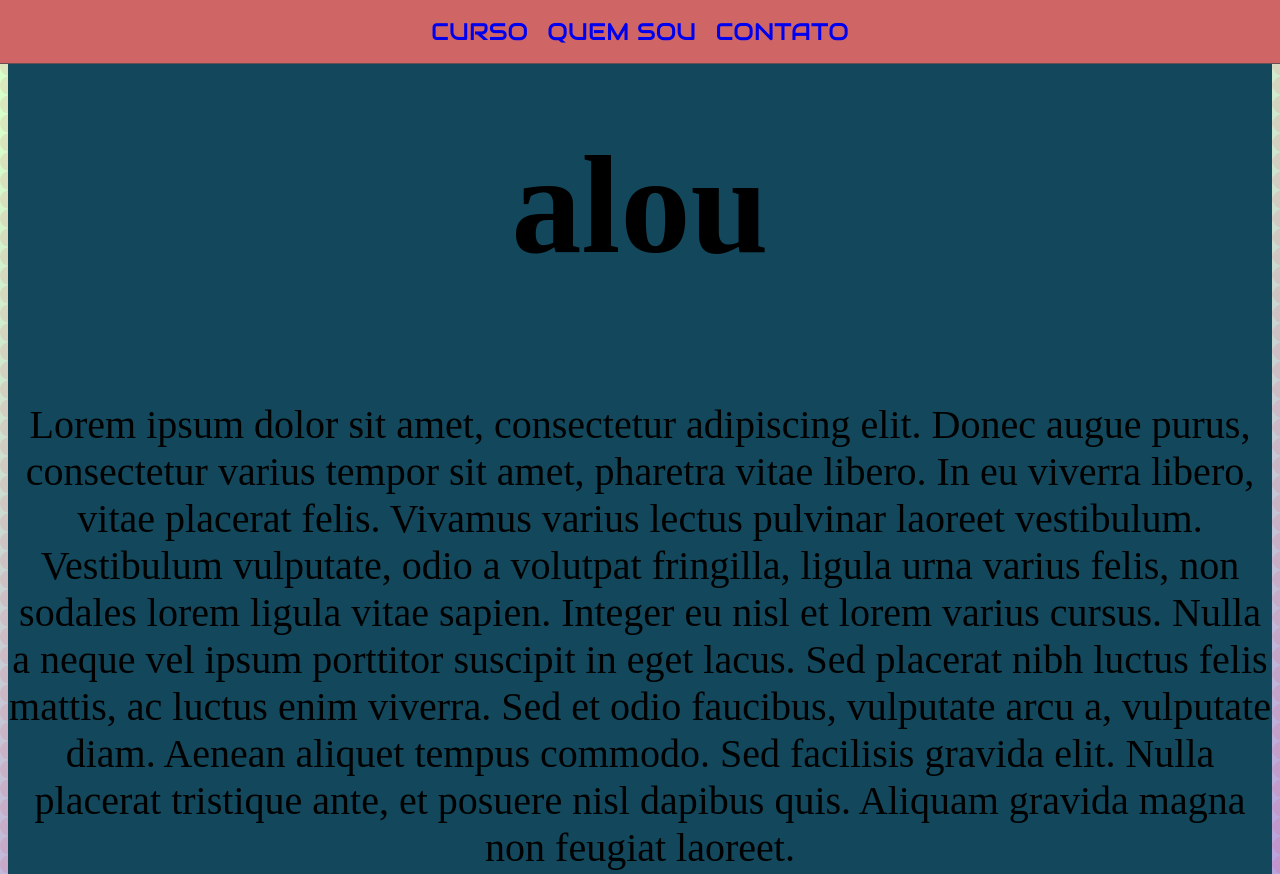
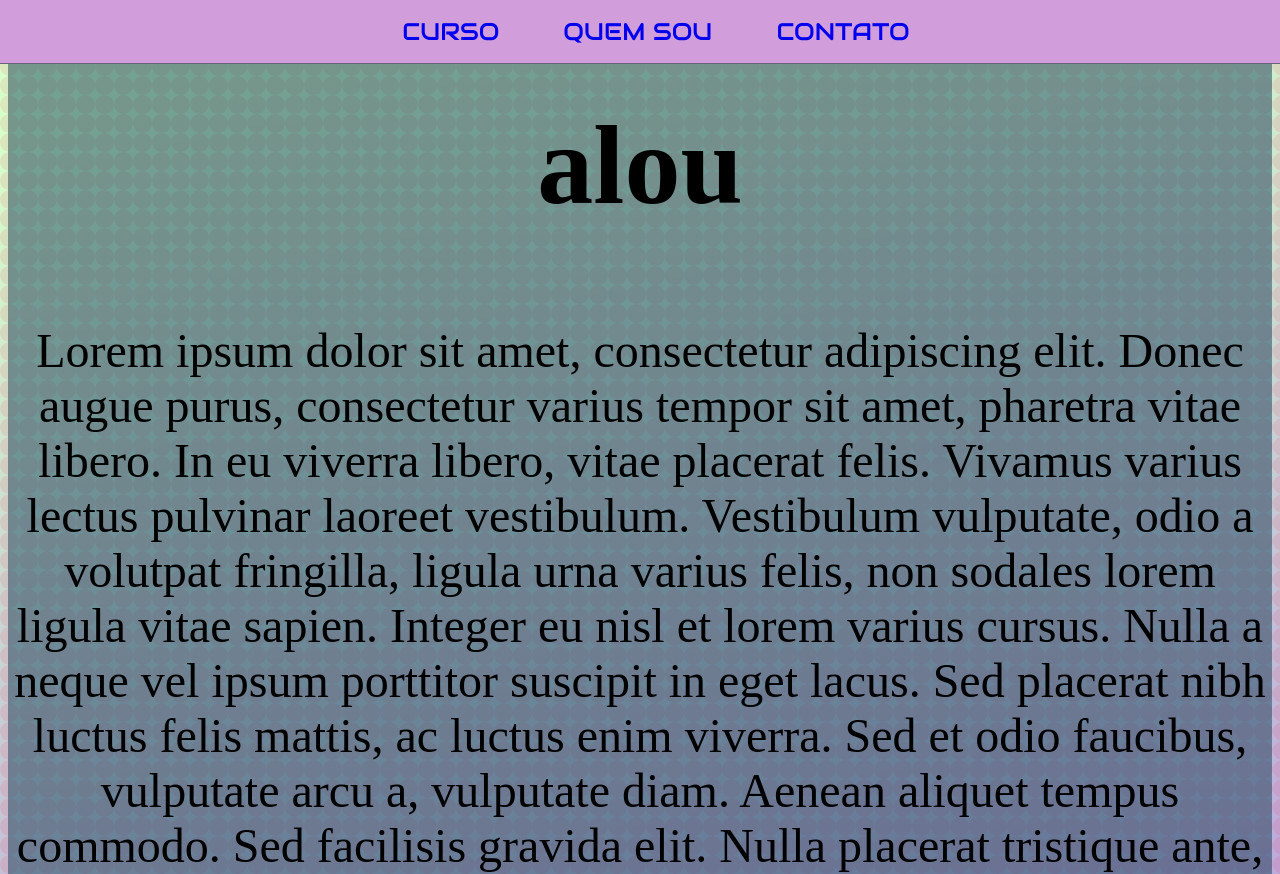
Before and after one commit to andrepieresan/landingpageV, a plain HTML site: page index.html in a window 1280 px wide. Shown: the top 874 px of the page. Drawn offline with Linux system fonts and the light colour scheme.

Commit message:
menu fixes

```diff
--- a/assets/css/style.css
+++ b/assets/css/style.css
@@ -6,25 +6,28 @@ body {
 }
 
 p {
-    font-size: 40px;
+    font-size: 3rem;
     text-align: center;
 }
 a {
     font-family: "Audiowide", sans-serif;
     text-decoration: none;
 }
+ul {
+    padding-inline-start: 0px;
+}
 main {
     margin: 0 auto;
     max-width: 1280px;
 }
 .bg-white {
-    background-color: #12475c;
+    background-color: #12475c80;
 }
 .bg-blue {
     background-color: #28286d;
 }
 .menu{
-    background-color: #cf6565;
+    background-color: #d19ddb;
     position: fixed;
     top: 0;
     left: 0;
@@ -32,27 +35,27 @@ main {
     width: 100%;
     border-bottom: 1px solid #324147a4;
 }
+
 .header-content {
     align-items: center;
     display: flex;
     justify-content: center;
 }
-ul {
-    padding-inline-start: 0px;
-}
 .menu ul {
     list-style: none;
     display: flex;
 }
+.menu li {
+    padding: 0 1rem 0 3rem;
+}
 .menu ul li a {
-    padding: 0.6rem;
     font-size: 1.5rem;
     position: relative;
 }
 .menu li a::after{
     content: '';
     position: absolute;
-    bottom: 0.3rem;
+    bottom: 0;
     left: 50%;
     width: 0;
     height: 0.2rem;
@@ -60,11 +63,11 @@ ul {
     transition: all 300ms ease-in-out;
 }
 .menu li a:hover:after{
-    width: 70%;
+    width: 75%;
     left: 15%;
 }
 .title-content {
-    font-size: 140px;
+    font-size: 7rem;
     text-align: center;
 }
 .sector{
--- a/index.html
+++ b/index.html
@@ -12,7 +12,7 @@
 
         <header>
             <aside class="menu">
-                <section class="header-content">
+                <div class="header-content">
                     <nav>
                         <ul>
                             <li><a href="#">CURSO</a></li>
@@ -20,7 +20,7 @@
                             <li><a href="#">CONTATO</a></li>
                         </ul>
                     </nav>
-                </section>
+                </div>
             </aside>
         </header>
         <main>
```
Also changed, not shown: img/Moon.svg (added).
